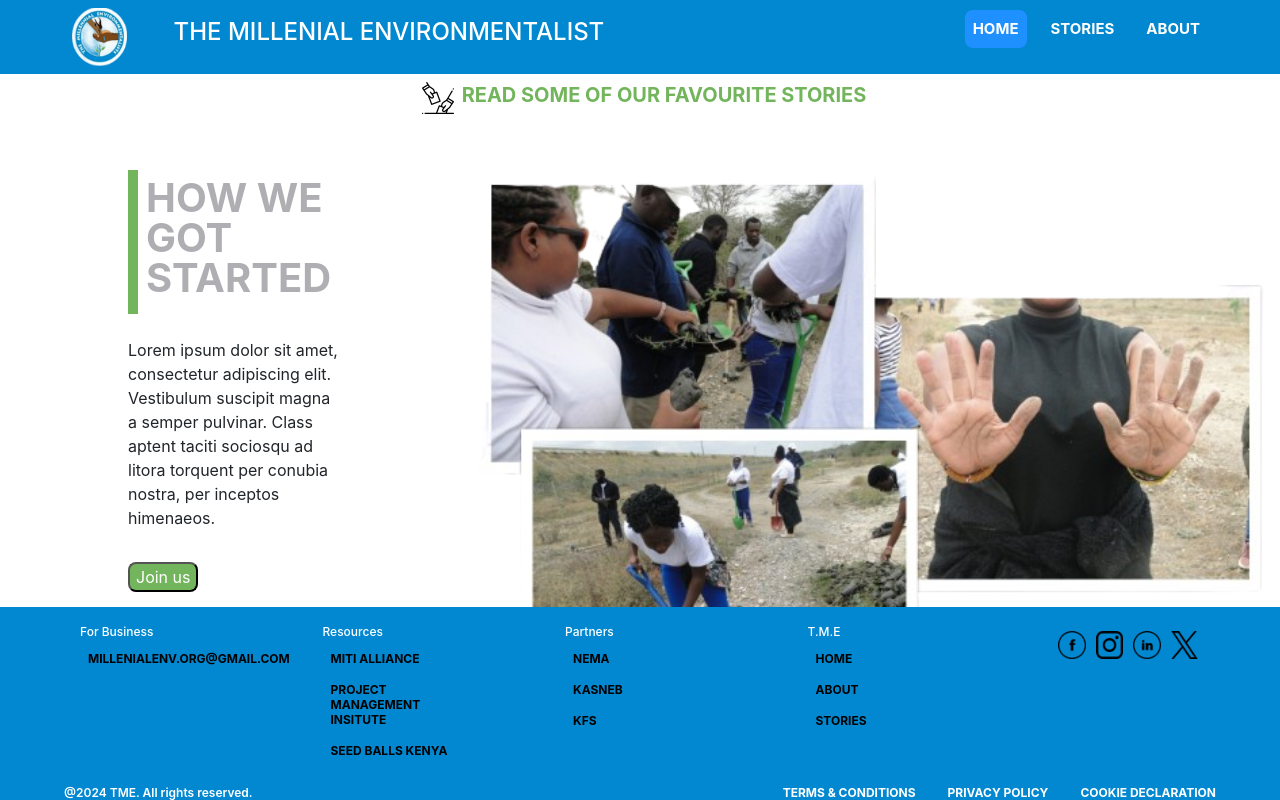
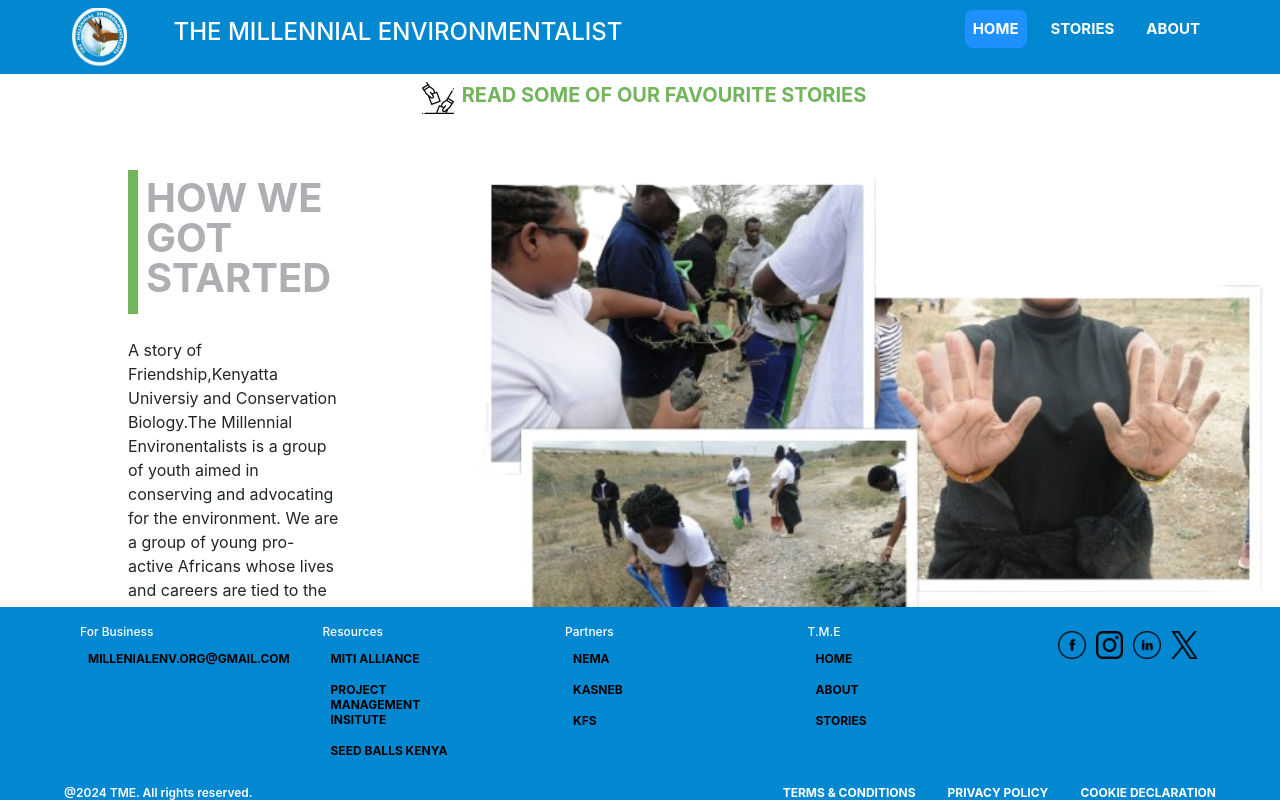
Before and after one commit to IrisThuo/HUMMINGBIRD, a React (Create React App) app: page / in a window 1280 px wide. Built offline with nearby package versions, Linux system fonts and the light colour scheme; the HTML template or start-up script is replaced by a standard one.

Commit message:
SPELL CHECKER

```diff
--- a/src/Components/Navbar/Navbar.js
+++ b/src/Components/Navbar/Navbar.js
@@ -11,7 +11,7 @@
        <div className="logo">
        <img src={TMElogo} alt=""/>
          </div>
-         <h4>THE MILLENIAL ENVIRONMENTALIST</h4>
+         <h4>THE MILLENNIAL ENVIRONMENTALIST</h4>
         <div className='menu' onClick={() => {
             setMenuOpen(!menuOpen)
         }}>
--- a/src/Views/About/About.js
+++ b/src/Views/About/About.js
@@ -43,7 +43,7 @@
                     <div className='about_center_main'>
                     <div className='about_center1'>
                     <div>
-                    <h1>THE MILLENIAL ENVIRONMENTALISTS</h1>
+                    <h1>THE MILLENNIAL ENVIRONMENTALISTS</h1>
                     <p>
                     Lorem ipsum dolor sit amet, consectetur adipiscing elit. Vestibulum suscipit magna a semper pulvinar. Class aptent taciti sociosqu ad litora torquent per conubia nostra, per inceptos himenaeos.
                     </p>
--- a/src/Views/Landing/Hero.js
+++ b/src/Views/Landing/Hero.js
@@ -26,7 +26,9 @@
            <br></br>
             <div>
             <p>
-            Lorem ipsum dolor sit amet, consectetur adipiscing elit. Vestibulum suscipit magna a semper pulvinar. Class aptent taciti sociosqu ad litora torquent per conubia nostra, per inceptos himenaeos.
+            A story of Friendship,Kenyatta Universiy and Conservation Biology.The Millennial Environentalists is a group of youth aimed in conserving and advocating for the environment.
+
+            We are a group of young pro-active Africans whose lives and careers are tied to the sustainable use of environmental resources.
             </p>
             </div>
             <div className="Join-btn">
```
